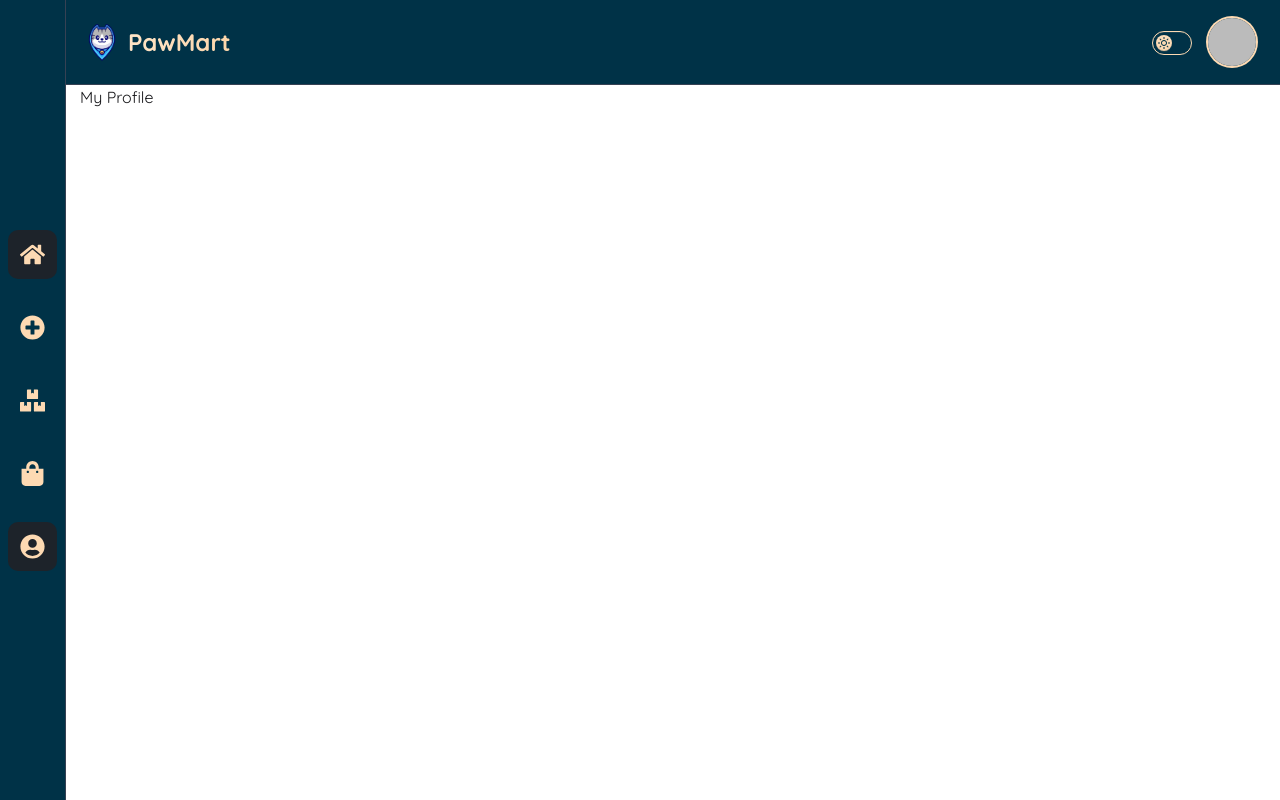
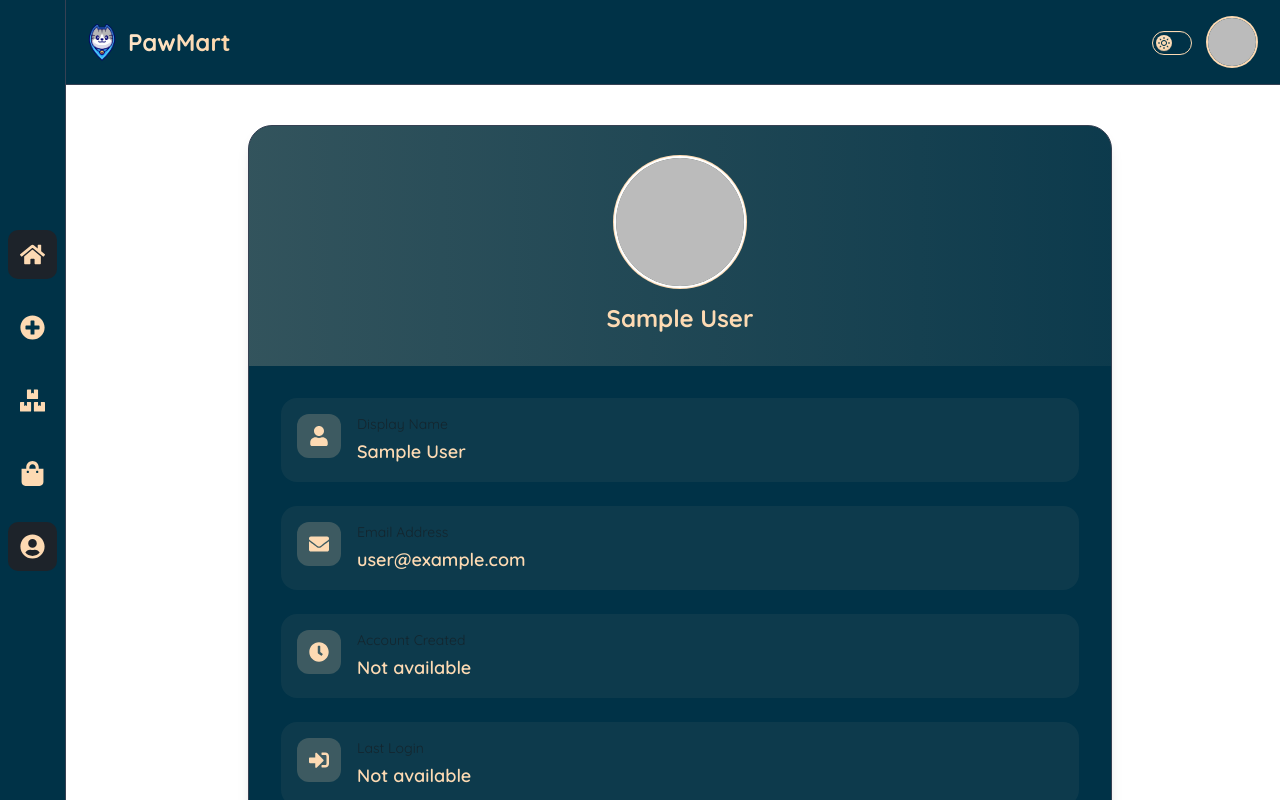
Before and after one commit to AtikHasan16/PawMart, a React (Vite) app: page /dashboard/my-profile in a window 1280 px wide. Shown: the top 800 px of the page. Built offline with nearby package versions, Linux system fonts and the light colour scheme; no server answers; sample sign-in values are in the browser's storage.

Commit message:
feat: Add MyProfile component to display user details and provide logout functionality.

```diff
--- a/src/Pages/DashBoard/MyProfile.jsx
+++ b/src/Pages/DashBoard/MyProfile.jsx
@@ -1,12 +1,131 @@
-import React from 'react';
+import React, { use } from "react";
+import AuthContext from "../../Context/AuthContext";
+import toast from "react-hot-toast";
+import { useNavigate } from "react-router";
+import {
+  FaUser,
+  FaEnvelope,
+  FaClock,
+  FaSignInAlt,
+  FaSignOutAlt,
+} from "react-icons/fa";
 
 const MyProfile = () => {
-    return (
-        <div>
-            <h2>My Profile</h2>
+  const { currentUser, logOutUser } = use(AuthContext);
+  const navigate = useNavigate();
 
+  const handleLogout = () => {
+    logOutUser()
+      .then(() => {
+        toast.success("Successfully logged out");
+        navigate("/");
+      })
+      .catch((err) => {
+        toast.error(err.code);
+      });
+  };
+
+  // Format date helper
+  const formatDate = (timestamp) => {
+    if (!timestamp) return "Not available";
+    return new Date(timestamp).toLocaleString("en-US", {
+      year: "numeric",
+      month: "long",
+      day: "numeric",
+      hour: "2-digit",
+      minute: "2-digit",
+    });
+  };
+
+  return (
+    <div className="max-w-4xl mx-auto py-2 md:py-10 px-2 md:px-4">
+
+
+      <div className="bg-primary rounded-3xl shadow-lg border border-gray-700 overflow-hidden">
+        {/* Profile Header with Avatar */}
+        <div className="bg-linear-to-r from-secondary/20 to-secondary/5 p-8 text-center">
+          <div className="avatar mb-4">
+            <div className="w-32 rounded-full ring ring-secondary ring-offset-base-100 ring-offset-2">
+              <img
+                src={currentUser?.photoURL}
+                alt="Profile"
+                referrerPolicy="no-referrer"
+              />
+            </div>
+          </div>
+          <h3 className="text-2xl font-bold text-secondary">
+            {currentUser?.displayName || "User"}
+          </h3>
         </div>
-    );
+
+        {/* Profile Details */}
+        <div className="p-8 space-y-6">
+          {/* Display Name */}
+          <div className="flex items-start gap-4 p-4 bg-secondary/5 rounded-2xl">
+            <div className="p-3 bg-secondary/20 rounded-xl">
+              <FaUser size={20} className="text-secondary" />
+            </div>
+            <div className="flex-1">
+              <p className="text-sm opacity-60 mb-1">Display Name</p>
+              <p className="text-lg font-semibold text-secondary">
+                {currentUser?.displayName || "Not set"}
+              </p>
+            </div>
+          </div>
+
+          {/* Email */}
+          <div className="flex items-start gap-4 p-4 bg-secondary/5 rounded-2xl">
+            <div className="p-3 bg-secondary/20 rounded-xl">
+              <FaEnvelope size={20} className="text-secondary" />
+            </div>
+            <div className="flex-1">
+              <p className="text-sm opacity-60 mb-1">Email Address</p>
+              <p className="text-lg font-semibold text-secondary">
+                {currentUser?.email || "Not available"}
+              </p>
+            </div>
+          </div>
+
+          {/* Account Created */}
+          <div className="flex items-start gap-4 p-4 bg-secondary/5 rounded-2xl">
+            <div className="p-3 bg-secondary/20 rounded-xl">
+              <FaClock size={20} className="text-secondary" />
+            </div>
+            <div className="flex-1">
+              <p className="text-sm opacity-60 mb-1">Account Created</p>
+              <p className="text-lg font-semibold text-secondary">
+                {formatDate(currentUser?.metadata?.creationTime)}
+              </p>
+            </div>
+          </div>
+
+          {/* Last Login */}
+          <div className="flex items-start gap-4 p-4 bg-secondary/5 rounded-2xl">
+            <div className="p-3 bg-secondary/20 rounded-xl">
+              <FaSignInAlt size={20} className="text-secondary" />
+            </div>
+            <div className="flex-1">
+              <p className="text-sm opacity-60 mb-1">Last Login</p>
+              <p className="text-lg font-semibold text-secondary">
+                {formatDate(currentUser?.metadata?.lastSignInTime)}
+              </p>
+            </div>
+          </div>
+
+          {/* Logout Button */}
+          <div className="pt-6 border-t border-gray-700">
+            <button
+              onClick={handleLogout}
+              className="btn w-full flex items-center justify-center gap-3 text-lg font-bold"
+            >
+              <FaSignOutAlt size={20} />
+              Logout
+            </button>
+          </div>
+        </div>
+      </div>
+    </div>
+  );
 };
 
 export default MyProfile;
```
